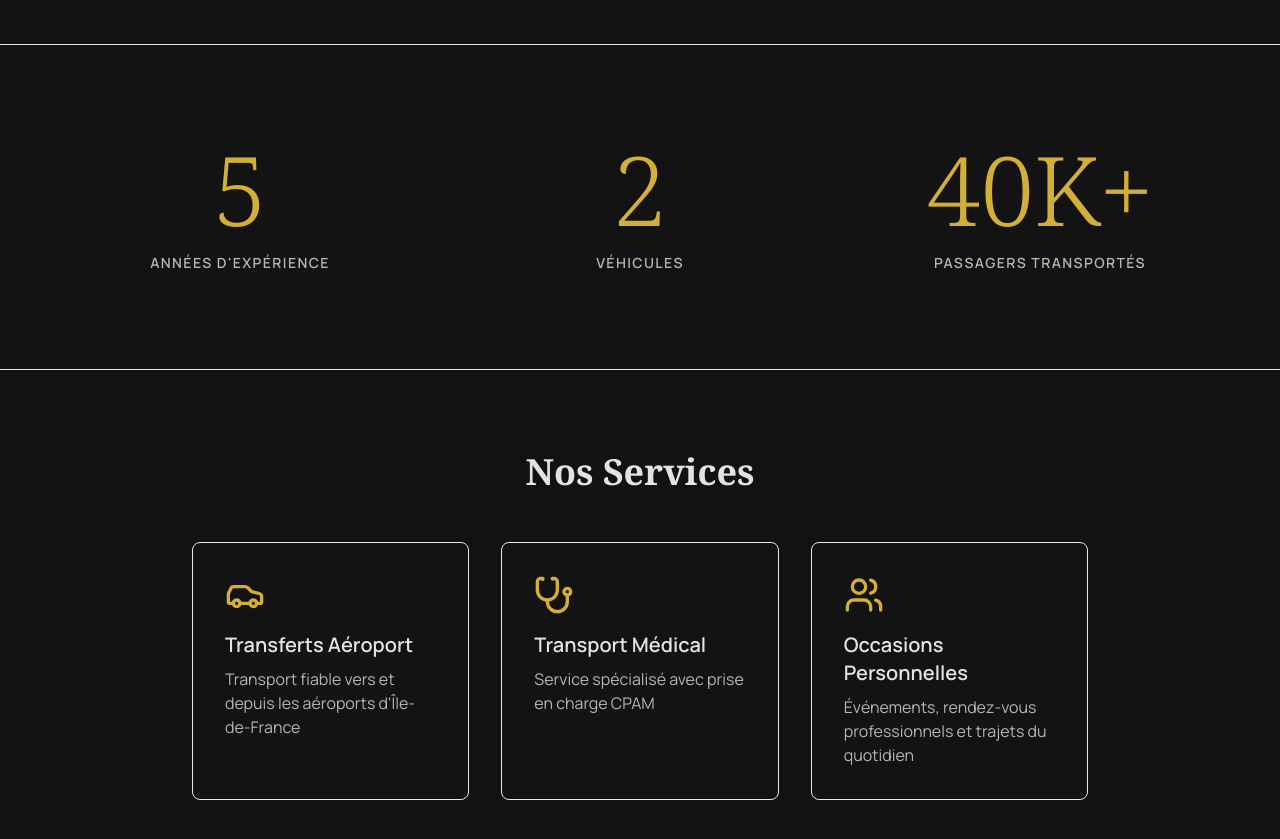
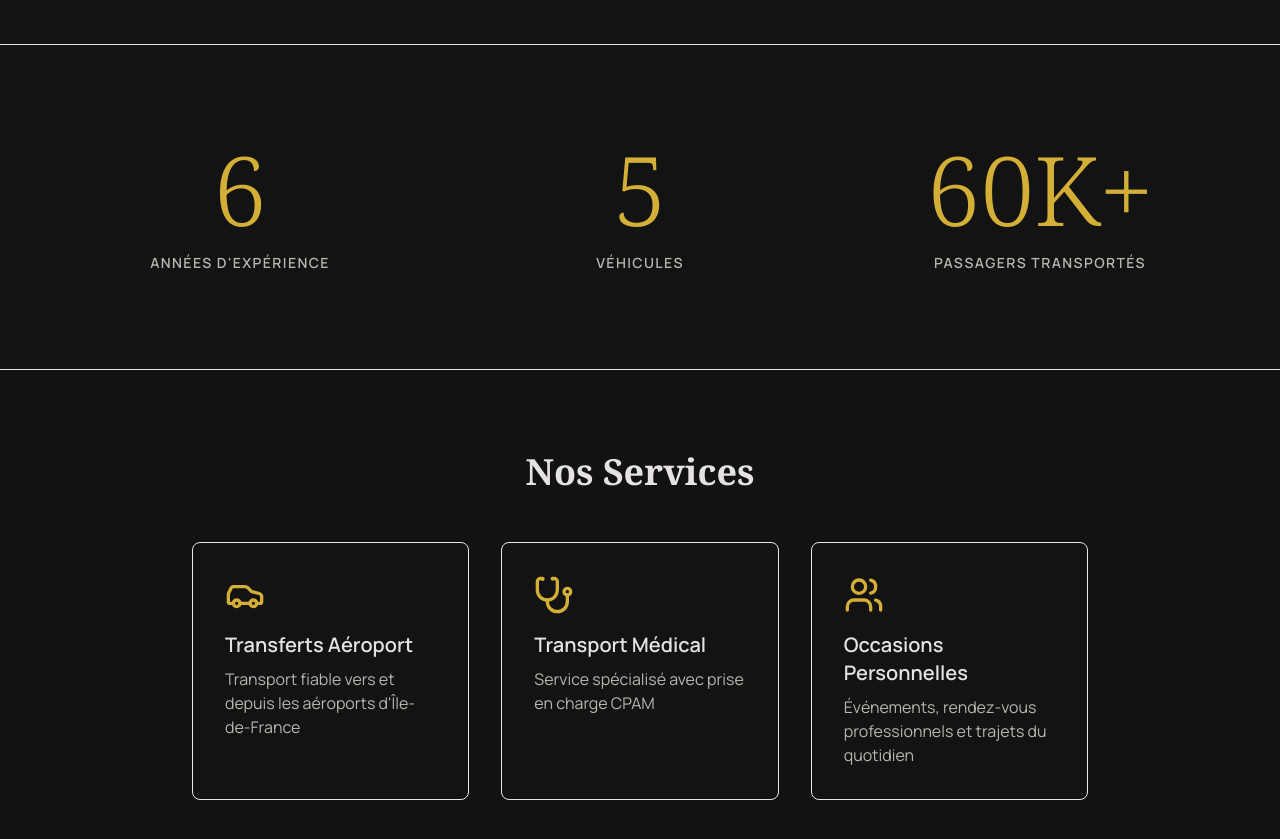
Before and after one commit to samzalzz/Taxi-app, a Next.js app: page / in a window 1280 px wide. Shown: the part 1820-2659 px from the top of the page. Built offline with nearby package versions, Linux system fonts and the light colour scheme; no server answers.

Commit message:
Update company statistics on homepage
- Années d'expérience: 5 → 6
- Véhicules: 2 → 5
- Passagers transportés: 40K → 60K

```diff
--- a/src/app/page.tsx
+++ b/src/app/page.tsx
@@ -129,7 +129,7 @@ export default function HomePage() {
             {/* Years of Experience */}
             <div>
               <div className="text-7xl md:text-8xl font-serif font-bold text-primary mb-4 font-light">
-                <StatCounter end={5} />
+                <StatCounter end={6} />
               </div>
               <p className="text-sm font-semibold text-on-surface-dim uppercase tracking-widest">Années d'expérience</p>
             </div>
@@ -137,7 +137,7 @@ export default function HomePage() {
             {/* Vehicles */}
             <div>
               <div className="text-7xl md:text-8xl font-serif font-bold text-primary mb-4 font-light">
-                <StatCounter end={2} />
+                <StatCounter end={5} />
               </div>
               <p className="text-sm font-semibold text-on-surface-dim uppercase tracking-widest">Véhicules</p>
             </div>
@@ -145,7 +145,7 @@ export default function HomePage() {
             {/* Passengers */}
             <div>
               <div className="text-7xl md:text-8xl font-serif font-bold text-primary mb-4 font-light">
-                <StatCounter end={40000} format="+" />
+                <StatCounter end={60000} format="+" />
               </div>
               <p className="text-sm font-semibold text-on-surface-dim uppercase tracking-widest">Passagers transportés</p>
             </div>
```
